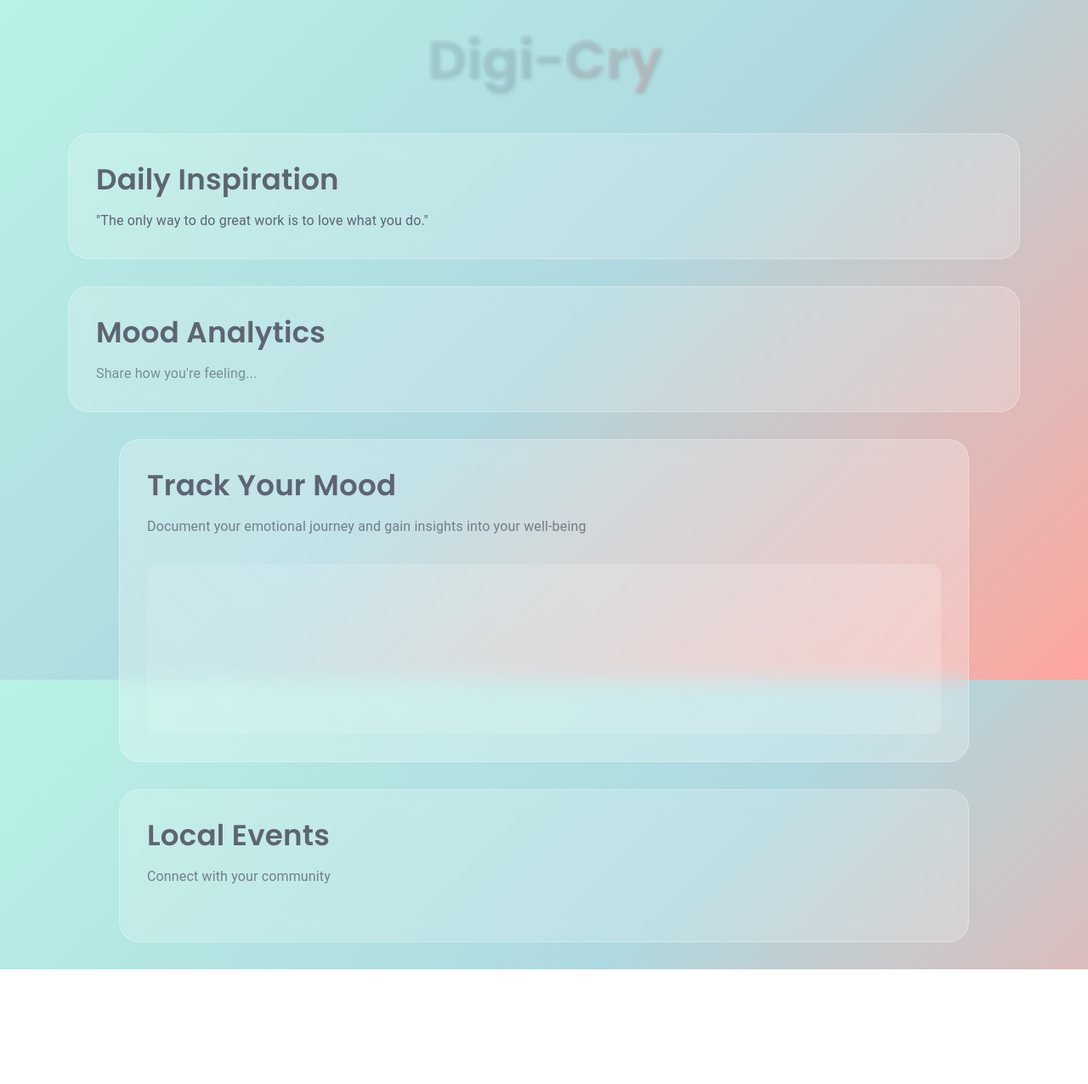
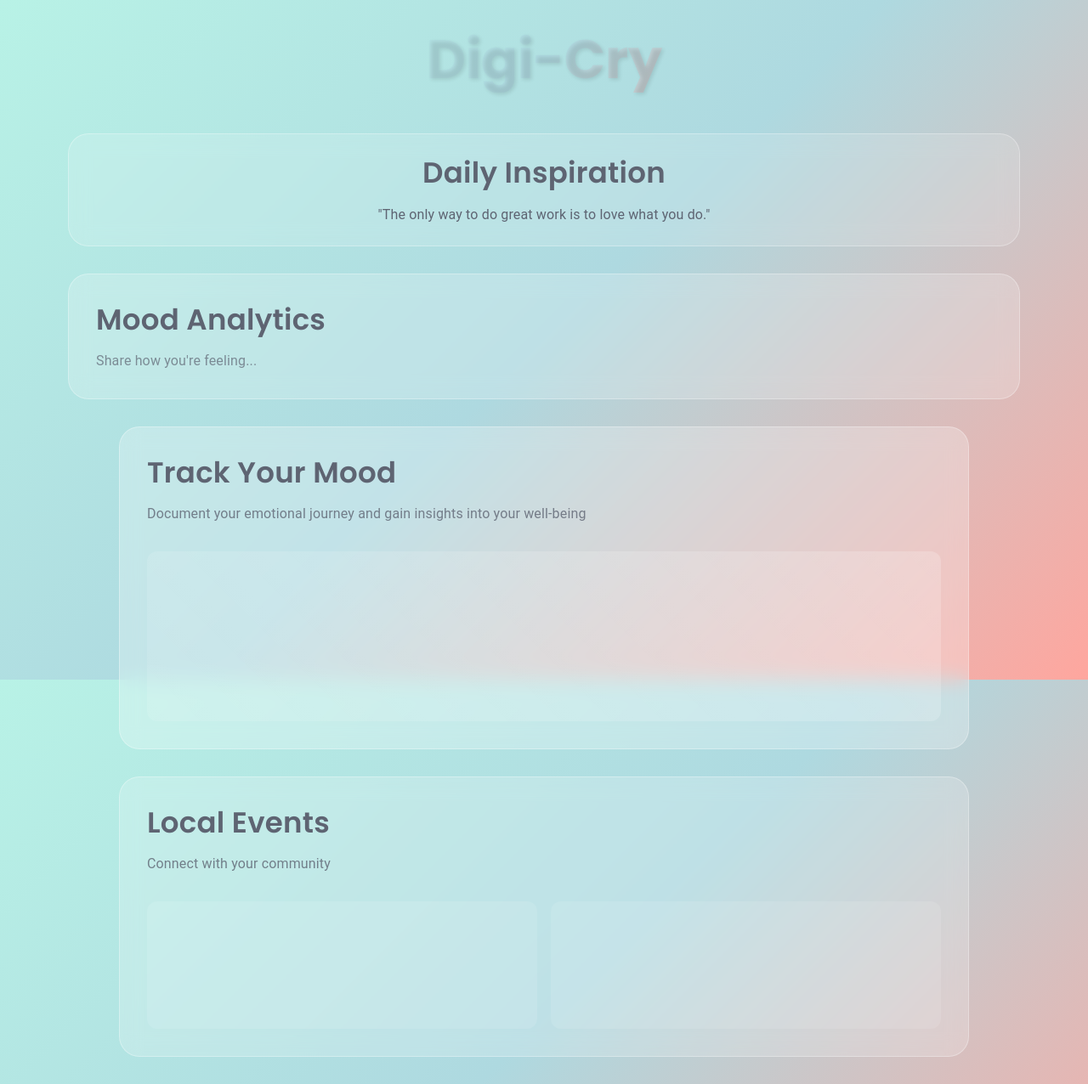
Before and after one commit to JasmineHall1992/digicry, a React app: page / in a window 1280 px wide. Shown: the whole page at 85% size. Before the commit the page ends 1141 px from the top, so only its background shows below. Built offline with nearby package versions, Linux system fonts and the light colour scheme.

Commit message:
feat: add event and quote panel styles

```diff
--- a/client/src/styles.css
+++ b/client/src/styles.css
@@ -109,3 +109,36 @@ body {
   border-radius: 12px;
   margin-top: 1rem;
 }
+
+/* Events Panel Specific Styles */
+.events-preview {
+  display: grid;
+  grid-template-columns: repeat(auto-fit, minmax(250px, 1fr));
+  gap: 1rem;
+  margin-top: 1rem;
+}
+
+.event-card-placeholder {
+  height: 150px;
+  background: rgba(255,255,255,0.1);
+  border-radius: 12px;
+  transition: all 0.3s ease;
+}
+
+.event-card-placeholder:hover {
+  background: rgba(255,255,255,0.2);
+  transform: translateY(-3px);
+}
+
+/* Quote Panel Specific Styles */
+.quote-panel {
+  text-align: center;
+  background: rgba(255, 255, 255, 0.15) !important;
+  padding: 1.5rem !important;
+}
+
+.quote-text {
+  color: var(--grey) !important;
+  line-height: 1.6 !important;
+  margin: 0 !important;
+}
```
